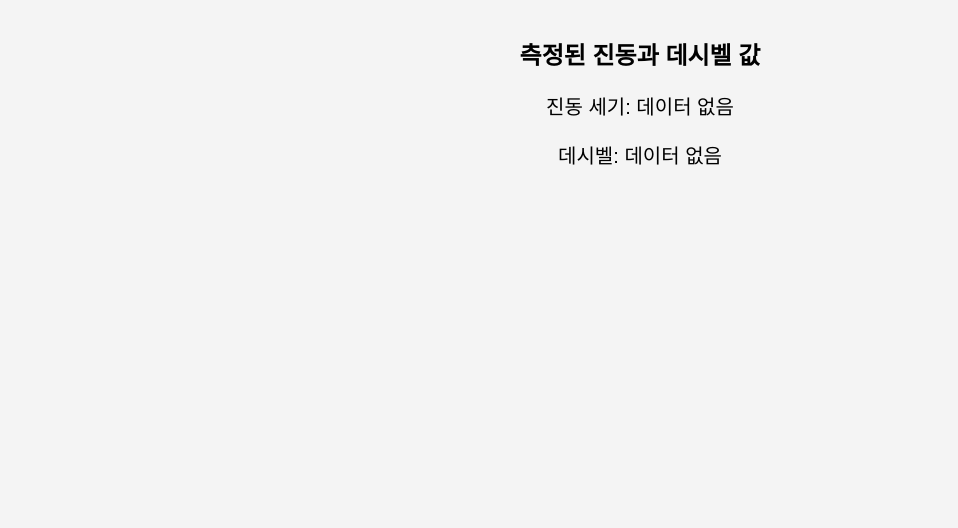
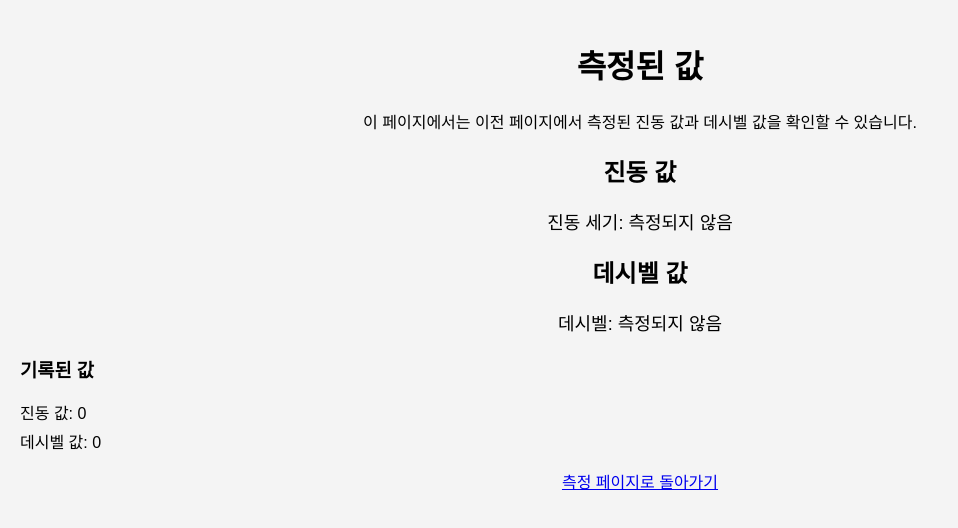
Before and after one commit to rnjswnsdn/qqq, a plain HTML site: page tl.html in a window 1280 px wide. Shown: the whole page, without its empty margins (0-958 px from the left). Drawn offline with Linux system fonts and the light colour scheme.

Commit message:
Update tl.html

```diff
--- a/tl.html
+++ b/tl.html
@@ -3,7 +3,7 @@
 <head>
     <meta charset="UTF-8">
     <meta name="viewport" content="width=device-width, initial-scale=1.0">
-    <title>측정된 데이터</title>
+    <title>측정된 진동 값 및 데시벨 값</title>
     <style>
         body {
             font-family: Arial, sans-serif;
@@ -12,33 +12,60 @@
             padding: 20px;
             background-color: #f4f4f4;
         }
-        h1 {
-            font-size: 24px;
+        #vibrationValue, #dbValue {
+            margin-top: 20px;
+            font-size: 18px;
         }
-        #vibrationDisplay, #dbDisplay {
-            font-size: 20px;
+        .data-list {
             margin-top: 20px;
+            text-align: left;
+            font-size: 16px;
+        }
+        ul {
+            list-style-type: none;
+            padding: 0;
+        }
+        li {
+            margin-bottom: 5px;
         }
     </style>
 </head>
 <body>
 
-<h1>측정된 진동과 데시벨 값</h1>
+<h1>측정된 값</h1>
+<p>이 페이지에서는 이전 페이지에서 측정된 진동 값과 데시벨 값을 확인할 수 있습니다.</p>
 
-<p id="vibrationDisplay">진동 세기: 불러오는 중...</p>
-<p id="dbDisplay">데시벨: 불러오는 중...</p>
+<h2>진동 값</h2>
+<p id="vibrationValue">진동 세기: 0</p>
+
+<h2>데시벨 값</h2>
+<p id="dbValue">데시벨: 0 dB</p>
+
+<div class="data-list">
+    <h3>기록된 값</h3>
+    <ul>
+        <li>진동 값: <span id="storedVibrationValue">0</span></li>
+        <li>데시벨 값: <span id="storedDbValue">0</span></li>
+    </ul>
+</div>
+
+<p><a href="index.html">측정 페이지로 돌아가기</a></p>
 
 <script>
-    // localStorage에서 진동 값과 데시벨 값을 가져오는 코드
-    const vibrationValue = localStorage.getItem("vibrationValue");
-    const dbValue = localStorage.getItem("dbValue");
+    // localStorage에서 저장된 진동 값과 데시벨 값을 불러오기
+    let storedVibrationValue = localStorage.getItem("vibrationValue");
+    let storedDbValue = localStorage.getItem("dbValue");
 
-    // 값이 존재하면 표시, 없으면 기본값 표시
-    document.getElementById("vibrationDisplay").textContent =
-        `진동 세기: ${vibrationValue !== null ? vibrationValue : '데이터 없음'}`;
-
-    document.getElementById("dbDisplay").textContent =
-        `데시벨: ${dbValue !== null ? dbValue : '데이터 없음'}`;
+    // 값이 있으면 페이지에 표시
+    if (storedVibrationValue !== null && storedDbValue !== null) {
+        document.getElementById('storedVibrationValue').textContent = storedVibrationValue;
+        document.getElementById('storedDbValue').textContent = storedDbValue;
+        document.getElementById('vibrationValue').textContent = "진동 세기: " + storedVibrationValue;
+        document.getElementById('dbValue').textContent = "데시벨: " + storedDbValue + " dB";
+    } else {
+        document.getElementById('vibrationValue').textContent = "진동 세기: 측정되지 않음";
+        document.getElementById('dbValue').textContent = "데시벨: 측정되지 않음";
+    }
 </script>
 
 </body>
```
